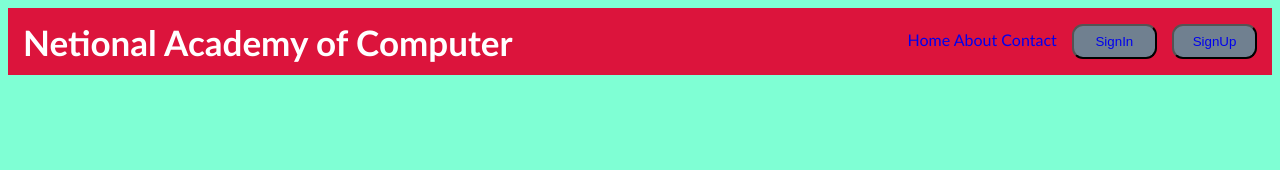
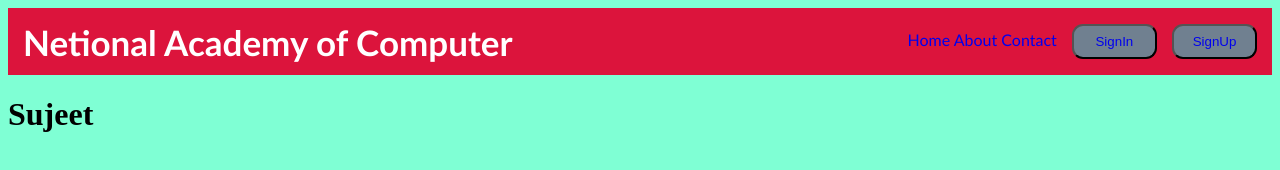
Before and after one commit to Sujeetkushwaha14/National-Academy-of-Computer, a plain HTML site: page index.html in a window 1280 px wide. Drawn offline with Linux system fonts and the light colour scheme.

Commit message:
Update index.html

```diff
--- a/index.html
+++ b/index.html
@@ -20,6 +20,6 @@
       </ul>
     </div>
    </nav>
-    <h1> </h1>
+    <h1>Sujeet </h1>
 </body>
 </html>
```
